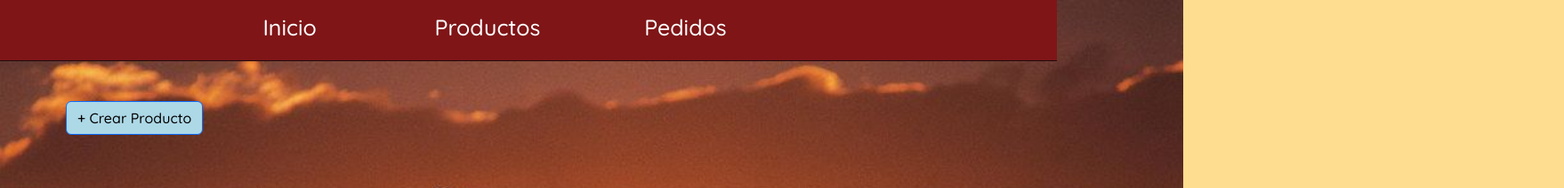
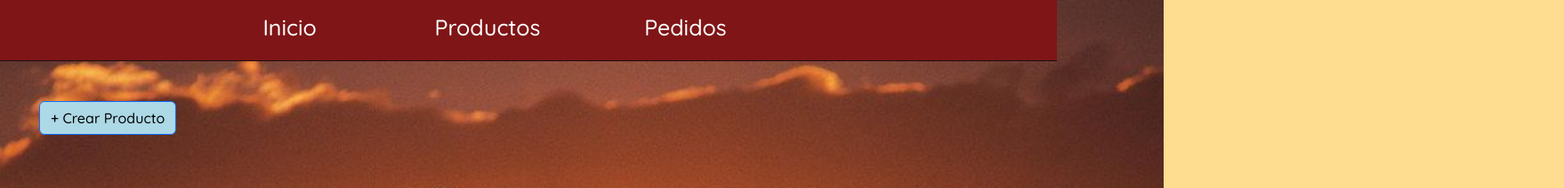
Before and after one commit to Juanur413/Caney-llanero-restaurante, a plain HTML site: page Frontend/src/admin_product.html in a window 1280 px wide. Shown: the top 212 px of the page at 89% size, 1758 px wide, since content can reach past the window. Drawn offline with nearby package versions, Linux system fonts and the light colour scheme; no server answers.

Commit message:
Mejoría en la grid

```diff
--- a/Frontend/src/css_admin.css
+++ b/Frontend/src/css_admin.css
@@ -1,6 +1,6 @@
 section{
-    margin: 30px 50px 0 150px;
-    width: 1700px;
+    margin: 30px 120px 0 120px;
+    width: 100%;
 }
 input{
     width: 40px;
--- a/Frontend/src/css_inicio.css
+++ b/Frontend/src/css_inicio.css
@@ -1,6 +1,6 @@
 section{
     margin:120px 30px 0 120px;
-    width: 1700px;
+    width: 100%;
 }
 .producto{
     margin: 1em;
```
Also changed, not shown: Frontend/src/Login.html (+1 -1 lines).
